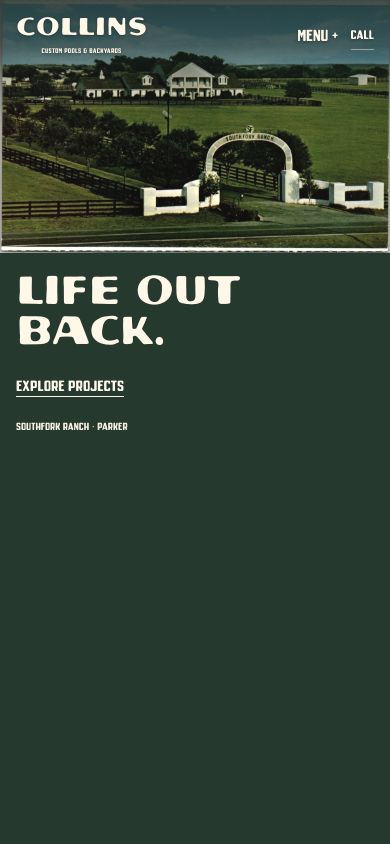
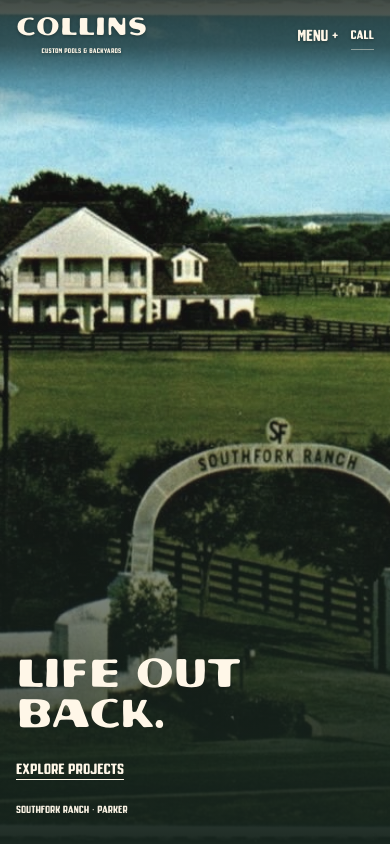
Before and after one commit to finechina4004/collins-website, a website: page public/work.html in a window 390 px wide. Drawn offline with Linux system fonts and the light colour scheme.

Commit message:
Restore fixed fullscreen wallpaper with protected Rangers and boot compositions

```diff
--- a/public/texas-gallery.css
+++ b/public/texas-gallery.css
@@ -102,17 +102,20 @@ body.collins-gallery{position:relative;--masthead-space:6.5rem}
 @media(max-width:1120px){.collins-gallery>.site-header .header-inner{grid-template-columns:minmax(0,1fr) auto auto;gap:1rem;min-height:4.8rem}.collins-gallery>.site-header .wordmark strong{font-size:1.8rem}.collins-gallery>.site-header .wordmark small{font-size:.49rem}}
 @media(max-width:660px){.collins-gallery>.site-header .header-inner{width:calc(100% - 2rem);min-height:4.5rem;gap:.75rem}.collins-gallery>.site-header .wordmark strong{font-size:1.55rem}.collins-gallery>.site-header .wordmark small{font-size:.42rem;letter-spacing:.04em}}
 
-/* Full-width photographic chapters: let the photograph determine the height rather than cutting it into a viewport-shaped window. */
-body.collins-gallery:has(.gallery-home > .wallpaper){height:auto;min-height:100svh}
-.collins-gallery .gallery-home:has(>.wallpaper){display:grid;grid-template-columns:minmax(0,1fr);grid-template-rows:minmax(100svh,auto);overflow:hidden}
-.collins-gallery .gallery-home>.wallpaper{position:relative;inset:auto;grid-area:1/1;width:100%;height:auto;min-height:100svh;align-self:stretch;object-fit:cover;object-position:center center;z-index:-2}
-.collins-gallery .gallery-home>.gallery-copy{grid-area:1/1;align-self:end;z-index:0}
-.collins-gallery #main:has(>.gallery-detail:target)>.gallery-home{display:none}
-.collins-gallery .gallery-detail:target{min-height:100svh}
-/* On tall, narrow screens retain the whole composition for the near-square archival photographs; their text remains below the photo on the same dark canvas. */
-@media(max-width:700px){
- .collins-gallery .gallery-home:has(>.wallpaper[src*="/dfw/"]){grid-template-rows:auto minmax(0,1fr);min-height:100svh;align-content:start}
- .collins-gallery .gallery-home>.wallpaper[src*="/dfw/"]{height:auto;min-height:0;object-fit:contain;align-self:start}
- .collins-gallery .gallery-home:has(>.wallpaper[src*="/dfw/"])>.gallery-copy{grid-area:2/1;align-self:start;padding-top:1.4rem}
- .collins-gallery .gallery-home:has(>.wallpaper[src*="/dfw/"]):after{display:none}
+
+/* Fixed, single-screen wallpaper. */
+html:has(body.collins-gallery .gallery-home):not(:has(.gallery-detail:target)){height:100%;overflow:hidden}
+body.collins-gallery:has(.gallery-home):not(:has(.gallery-detail:target)){height:100vh;height:100dvh;min-height:0;overflow:hidden}
+.collins-gallery:has(.gallery-home):not(:has(.gallery-detail:target))>#main{flex:1 1 0;min-height:0;overflow:hidden}
+.collins-gallery .gallery-home{flex:1 1 0;min-height:0;overflow:hidden}
+.collins-gallery .gallery-home>.wallpaper{position:absolute;inset:0;width:100%;height:100%;object-fit:cover;object-position:var(--position,50% 50%)}
+.collins-gallery .gallery-home>.gallery-copy{padding-top:0;padding-bottom:clamp(1rem,3vh,3rem)}
+.gallery-home:has(>.wallpaper[src*="rangers-fireworks"]){--photo:url('/assets/dfw/rangers-fireworks.png')}
+.gallery-home:has(>.wallpaper[src*="boot-pool"]){--photo:url('/assets/dfw/boot-pool.png')}
+@media(min-aspect-ratio:5/4){
+.gallery-home:has(>.wallpaper[src*="rangers-fireworks"],>.wallpaper[src*="boot-pool"])::before{content:"";position:absolute;inset:-10%;z-index:-3;background:var(--photo) center/cover;filter:blur(38px) brightness(.7)}
+.collins-gallery .gallery-home>.wallpaper:is([src*="rangers-fireworks"],[src*="boot-pool"]){left:50%;right:auto;width:auto;height:100%;max-width:100%;transform:translateX(-50%);object-fit:contain;object-position:center;mask-image:linear-gradient(90deg,transparent,#000 8%,#000 92%,transparent)}
+.gallery-home:has(>.wallpaper[src*="rangers-fireworks"],>.wallpaper[src*="boot-pool"]):after{background:linear-gradient(0deg,#15231c99,transparent 25%)}
+.gallery-home:has(>.wallpaper[src*="rangers-fireworks"],>.wallpaper[src*="boot-pool"]) .gallery-copy h1{font-size:clamp(2rem,4vw,4.4rem)}
 }
+@media(max-width:700px){.collins-gallery .gallery-home>.wallpaper{object-position:var(--mobile-position,50% 50%)}}
```
